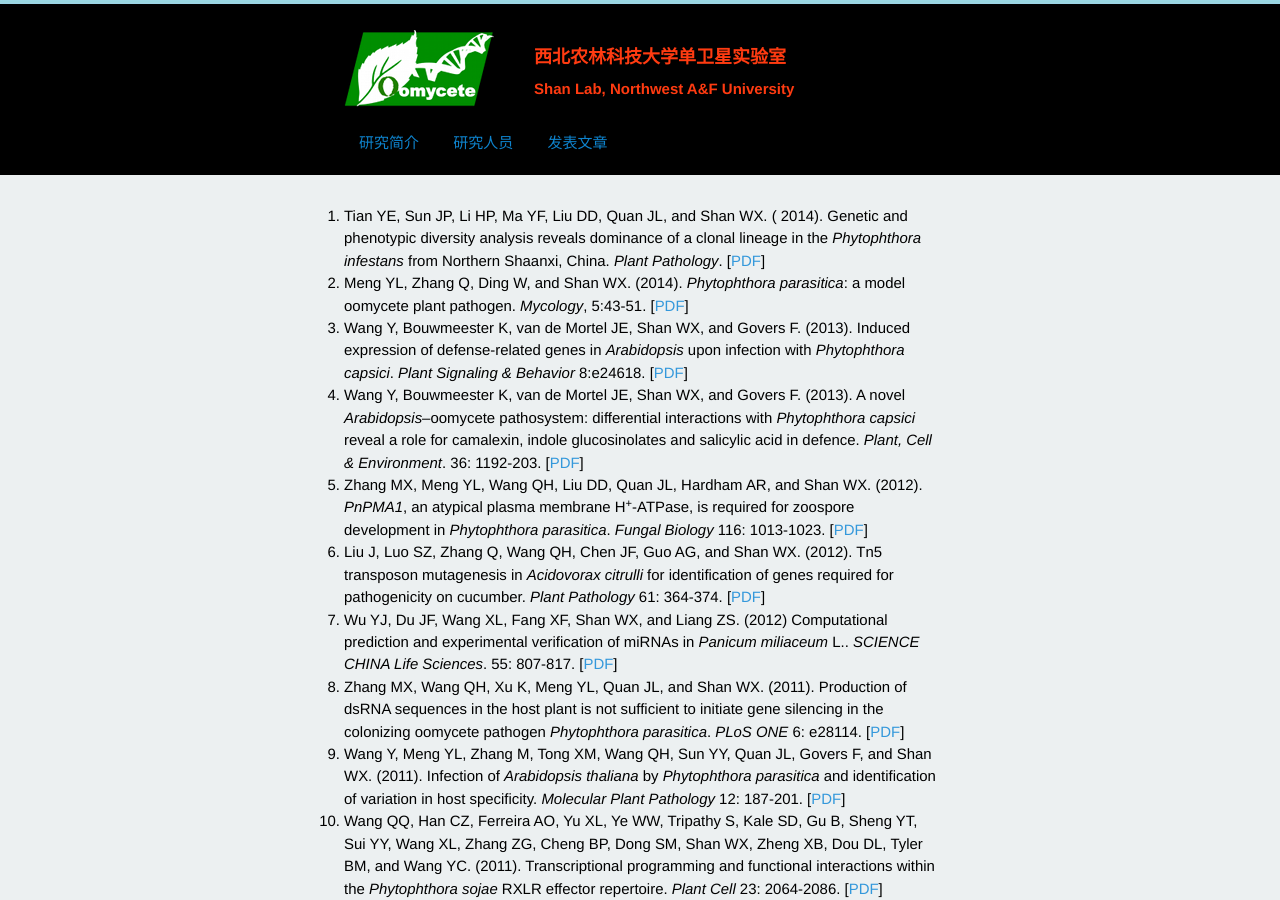
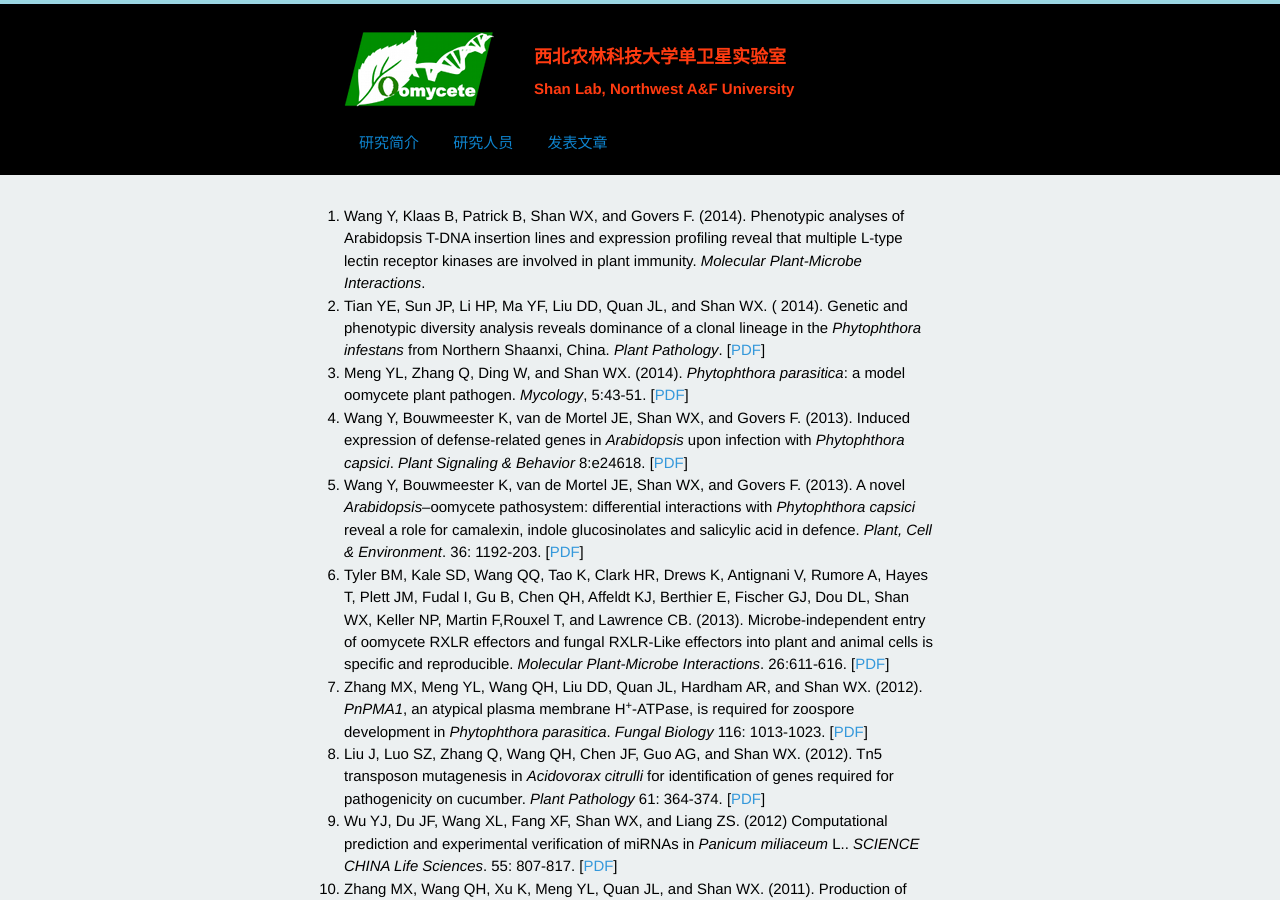
Before and after one commit to shanclub2/shanlab, a Jekyll site: the page built from publication.html, in a window 1280 px wide and 900 px high. Built offline with Jekyll 4.4.1, drawn with Linux system fonts in a browser that asks for light colours; Markdown is read by kramdown in place of the engine named in the settings; a script that is not in the unit is left out.

Commit message:
update publication list

```diff
--- a/publication.html
+++ b/publication.html
@@ -9,6 +9,10 @@ title: 单卫星实验室
 
 
 <ol>
+
+<li>
+Wang Y, Klaas B, Patrick B, Shan WX, and Govers F. (2014). Phenotypic analyses of Arabidopsis T-DNA insertion lines and expression profiling reveal that multiple L-type lectin receptor kinases are involved in plant immunity. <i>Molecular Plant-Microbe Interactions</i>.
+</li>
 
 <li>
 Tian YE, Sun JP, Li HP, Ma YF, Liu DD, Quan JL, and Shan WX. ( 2014). Genetic and phenotypic diversity analysis reveals dominance of a clonal lineage in the <i>Phytophthora infestans</i> from Northern Shaanxi, China. <i>Plant Pathology</i>. [<a href="/pdf/yetian2014.pdf">PDF</a>]
@@ -24,6 +28,10 @@ Wang Y, Bouwmeester K, van de Mortel JE, Shan WX, and Govers F. (2013). Induced
 
 <li>
 Wang Y, Bouwmeester K, van de Mortel JE, Shan WX, and Govers F. (2013). A novel <i>Arabidopsis</i>–oomycete pathosystem: differential interactions with <i>Phytophthora capsici</i> reveal a role for camalexin, indole glucosinolates and salicylic acid in defence. <i>Plant, Cell & Environment</i>. 36: 1192-203. [<a href="/pdf/ywang2013a.pdf">PDF</a>]
+</li>
+
+<li>
+Tyler BM, Kale SD, Wang QQ, Tao K, Clark HR, Drews K, Antignani V, Rumore A, Hayes T, Plett JM, Fudal I, Gu B, Chen QH, Affeldt KJ, Berthier E, Fischer GJ, Dou DL, Shan WX, Keller NP, Martin F,Rouxel T, and Lawrence CB. (2013). Microbe-independent entry of oomycete RXLR effectors and fungal RXLR-Like effectors into plant and animal cells is specific and reproducible. <i>Molecular Plant-Microbe Interactions</i>.  26:611-616. [<a href="/pdf/bmtyler2013.pdf">PDF</a>]
 </li>
 
 <li>
```
